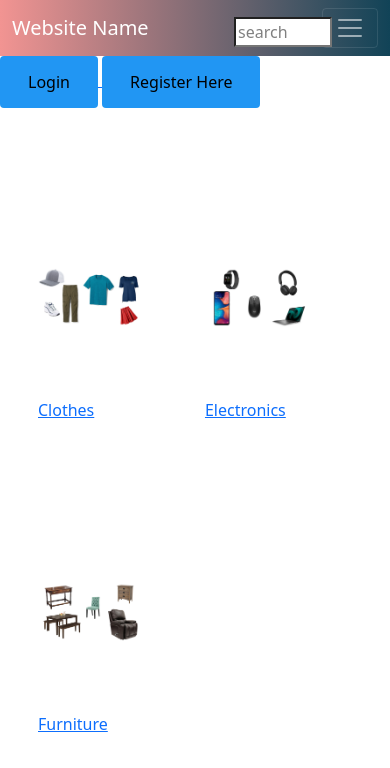
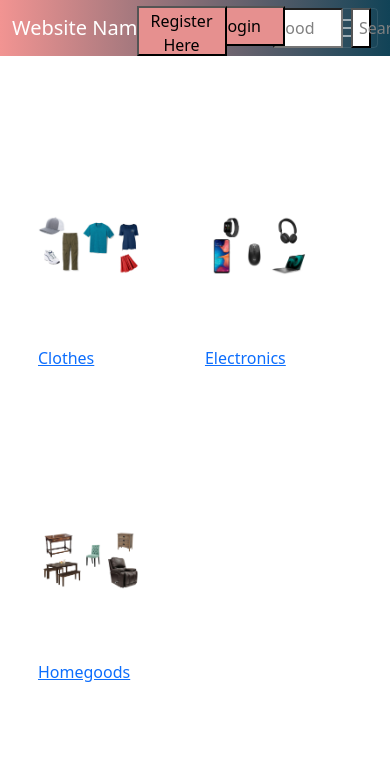
Before and after one commit to jadendap/se_project_2022, a React (Create React App) app: page / in a window 390 px wide. Shown: the top 768 px of the page. Built offline with nearby package versions, Linux system fonts and the light colour scheme.

Commit message:
repositioned buttons
created a search button

```diff
--- a/public/index.html
+++ b/public/index.html
@@ -40,19 +40,14 @@
 
   </body>
   <!---include navbar components to demonstrate what you need----->
-              <a  href="./Pages/login.html">
-                <button class="btn info">Login</button>
-              </a>
-              <a  href="./Pages/register-page.html">
-                <button class="btn register">Register Here</button>
-              </a>
+
                 <div class="row">
                   <div class="column">
                     <div class="header">
                       <div class="search_bar">
-                          <input type="text" placeholder="What are you looking for" name="search" value="search">
+                          <input type="search" id="mySearch" value="Food" placeholder="What are you looking for" name="search" value="search">
                       </div>
-
+                      <button class="search-btn" onclick="myFunction()">Search</button>
                   </div>
                     <a  href="./Pages/clothing-page.html">
                     <img src="./clothing.jpg" alt="Snow" style="width:100%">
@@ -68,9 +63,14 @@
                   <div class="column">
                     <a href="./Pages/furniture-page.html">
                     <img src="./furniture.jpg" alt="" style="width:100%">
-                    <span>Furniture</span>
+                    <span>Homegoods</span>
                   </a>
                   </div>
                 </div>
+                <script>
+                  function myFunction() {
+                    document.getElementById("mySearch").value = "clothing";
+                  }
+                  </script>
 
 </html>
--- a/src/App.jsx
+++ b/src/App.jsx
@@ -1,7 +1,8 @@
 import React, { Component } from "react";
 import NavBar from "./Navbar";
 import MainContent from "./MainContent";
-import Login from "./Login"
+import Login from "./Login";
+import Search from "./Search";
 
 export default class App extends Component
 {
--- a/src/Navbar.jsx
+++ b/src/Navbar.jsx
@@ -8,6 +8,12 @@ export class NavBar extends Component{
             <React.Fragment>
 
 <nav class="navbar navbar-expand-lg navbar-dark bg-dark navbar-style">
+<a  href="./Pages/login.html">
+                <button class="btn-login">Login</button>
+              </a>
+              <a  href="./Pages/register-page.html">
+                <button class="btn-register">Register Here</button>
+              </a>
   <div class="container-fluid">
     <a class="navbar-brand" href="#home">Website Name</a>
     <button class="navbar-toggler" type="button" data-bs-toggle="collapse" data-bs-target="#navbarSupportedContent" aria-controls="navbarSupportedContent" aria-expanded="false" aria-label="Toggle navigation">
@@ -17,17 +23,17 @@ export class NavBar extends Component{
       <ul class="navbar-nav me-auto mb-2 mb-lg-0">
       <li class="nav-item dropdown">
           <a class="nav-link dropdown-toggle" href="#" id="navbarDropdown" role="button" data-bs-toggle="dropdown" aria-expanded="false">
-            Home Goods
+            Clothing
           </a>
           <ul class="dropdown-menu" aria-labelledby="navbarDropdown">
-            <li><a class="dropdown-item" href="#furniture">Furniture</a></li>
-            <li><a class="dropdown-item" href="#decor">Decor</a></li>
-            <li><a class="dropdown-item" href="#appliances">Appliances</a></li>
-            <li><a class="dropdown-item" href="#cooking">Cooking</a></li>
+            <li><a class="dropdown-item" href="">Monitors</a></li>
+            <li><a class="dropdown-item" href="#">Accessories</a></li>
+            <li><a class="dropdown-item" href="#">Consoles</a></li>
+            <li><a class="dropdown-item" href="#">Phones/Tablets</a></li>
             <li><hr class="dropdown-divider"></hr></li>
             <li><a class="dropdown-item" href="#">Something else here</a></li>
+          </ul>
 
-          </ul>
         </li>
         <li class="nav-item dropdown">
           <a class="nav-link dropdown-toggle" href="#" id="navbarDropdown" role="button" data-bs-toggle="dropdown" aria-expanded="false">
@@ -43,6 +49,21 @@ export class NavBar extends Component{
           </ul>
 
         </li>
+        <li class="nav-item dropdown">
+          <a class="nav-link dropdown-toggle" href="#" id="navbarDropdown" role="button" data-bs-toggle="dropdown" aria-expanded="false">
+            Homegoods
+          </a>
+          <ul class="dropdown-menu" aria-labelledby="navbarDropdown">
+            <li><a class="dropdown-item" href="#furniture">Furniture</a></li>
+            <li><a class="dropdown-item" href="#decor">Decor</a></li>
+            <li><a class="dropdown-item" href="#appliances">Kitchen</a></li>
+            <li><a class="dropdown-item" href="#cooking">Bed & Bath</a></li>
+            <li><hr class="dropdown-divider"></hr></li>
+            <li><a class="dropdown-item" href="#">Something else here</a></li>
+
+          </ul>
+        </li>
+
       </ul>
     </div>
   </div>
--- /dev/null
+++ b/src/Search.jsx
@@ -0,0 +1,14 @@
+function search_animal() {
+    let input = document.getElementById('searchbar').value
+    input=input.toLowerCase();
+    let x = document.getElementsByClassName('animals');
+    let i = 0;
+    for (i = 0; i < x.length; i++) {
+        if (!x[i].innerHTML.toLowerCase().includes(input)) {
+            x[i].style.display="none";
+        }
+        else {
+            x[i].style.display="list-item";
+        }
+    }
+}
--- a/src/index.css
+++ b/src/index.css
@@ -11,18 +11,29 @@ img {
     object-fit: fill;
     margin-top: 130px;
   }
-  .btn {
-    border: none;
-    color: rgb(0, 0, 0);
-    padding: 14px 28px;
-    font-size: 16px;
-    cursor: pointer;
-    background-color: #2196F3;
+  .btn-register{
+    top:11%;
+    left: 59% !important;
+    width:120px;
+    height:40px;
+    position: absolute;
+    z-index: 2;
+    background-color: #e6908f!important;
 
   }
-  .btn:hover{
+  .btn-login{
+    top:11%;
+    left: 50% !important;
+    width:120px;
+    height:40px;
+    position: absolute;
+    z-index: 2;
+    background-color: #e6908f!important;
+
+  }
+  .btn-register:hover
+  {
     background: #0b7dda;
-
   }
   .column {
     float: left;
@@ -52,13 +63,24 @@ img {
     clear: both;
     display: table;
   }
-  .search_bar input[type="text"] {
+  .search_bar input[type="search"] {
     position:absolute;
     left:70%;
-    top:2%;
-    width:25%;
+    top:1%;
+    width:18%;
+    height:40px;
     background-color:white;
     color:grey;
+}
+.search-btn
+{
+  position:absolute;
+  left:90%;
+  top:1%;
+  width:5%;
+  height:40px;
+  background-color:white;
+  color:grey;
 }
 @media screen and (max-width: 1050px) {
     .search_bar input[type="text"] {
@@ -103,6 +125,80 @@ img {
       top: 55px;
 
     }
+    .btn-register{
+      top:11%;
+      left: 20% !important;
+      width:120px;
+      height:40px;
+      position: absolute;
+      z-index: 2;
+      background-color: #e6908f!important;
+
+    }
+    .btn-login{
+      top:11%;
+      left: 50% !important;
+      width:120px;
+      height:40px;
+      position: absolute;
+      z-index: 2;
+      background-color: #e6908f!important;
+
+    }
+}
+@media screen and (max-width: 812px) {
+  .search_bar input[type="text"] {
+      position:absolute;
+      left:60%;
+      top:2%;
+      width:25%;
+      background-color:white;
+      color:grey;
+  }
+  .login-btn {
+    background-color: #f44336;
+    z-index: 1;
+    float: right;
+    position:relative;
+  }
+  img {
+    width: 10px;
+    height: 90px;
+    object-fit: scale-down;
+    margin-top: 90px;
+  }
+  .column {
+    float: left;
+    width: 40.33%;
+    height: 20%;
+    padding-left: 50px;
+  }
+  .clothes
+  {
+    left: 20px;
+    top: 55px;
+
+  }
+  .btn-register{
+    top:11%;
+    left: 25% !important;
+    width:120px;
+    height:40px;
+    position: absolute;
+    z-index: 2;
+    background-color: #e6908f!important;
+
+  }
+  .btn-login{
+    top:11%;
+    left: 44% !important;
+    width:120px;
+    height:40px;
+    position: absolute;
+    z-index: 2;
+    background-color: #e6908f!important;
+
+  }
 }
 @media screen and (max-width: 920px) {
   .search_bar input[type="text"] {
@@ -137,6 +233,81 @@ img {
     top: 55px;
 
   }
+  .btn-register{
+    top:11%;
+    left: 25% !important;
+    width:120px;
+    height:40px;
+    position: absolute;
+    z-index: 2;
+    background-color: #e6908f!important;
+
+  }
+  .btn-login{
+    top:11%;
+    left: 44% !important;
+    width:120px;
+    height:40px;
+    position: absolute;
+    z-index: 2;
+    background-color: #e6908f!important;
+
+  }
+}
+@media screen and (max-width: 628px) {
+  .search_bar input[type="text"] {
+      position:absolute;
+      left:65%;
+      top:2%;
+      width:20%;
+      background-color:white;
+      color:grey;
+  }
+  .login-btn {
+    background-color: #f44336;
+    z-index: 1;
+    float: right;
+    position:relative;
+  }
+  img {
+    width: 100px;
+    height: 200px;
+    object-fit: scale-down;
+    margin-top: 90px;
+  }
+  .column {
+    float: left;
+    width: 40.33%;
+    height: 40%;
+    padding-left: 50px;
+  }
+  .clothes
+  {
+    left: 20px;
+    top: 55px;
+
+  }
+  .btn-register{
+    top:11%;
+    padding-top: -10px;
+    left: 35% !important;
+    width:90px;
+    height:50px;
+    position: absolute;
+    z-index: 2;
+    background-color: #e6908f!important;
+
+  }
+  .btn-login{
+    top:11%;
+    left: 50% !important;
+    width:90px;
+    height:40px;
+    position: absolute;
+    z-index: 2;
+    background-color: #e6908f!important;
+
+  }
 }
 .login-btn {
   background-color: #f44336;
```
